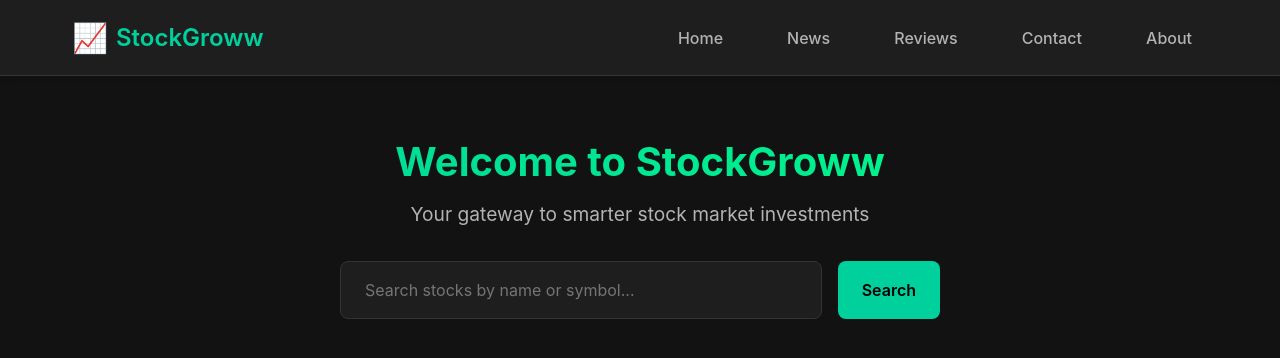
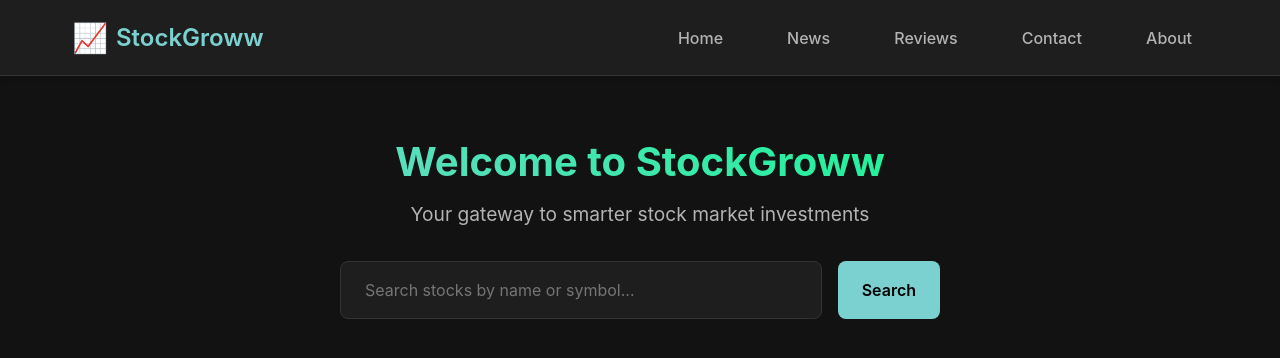
Before and after one commit to harshit621/term-3-project, a React (Vite) app: page / in a window 1280 px wide. Shown: the top 358 px of the page. Built offline with nearby package versions, Linux system fonts and the light colour scheme.

Commit message:
change color for heading

```diff
--- a/src/App.css
+++ b/src/App.css
@@ -1,5 +1,5 @@
 :root {
-  --primary: #00d09c;
+  --primary: #7bd1d0;
   --dark-bg: #121212;
   --card-bg: #1e1e1e;
   --text-primary: #ffffff;
```
